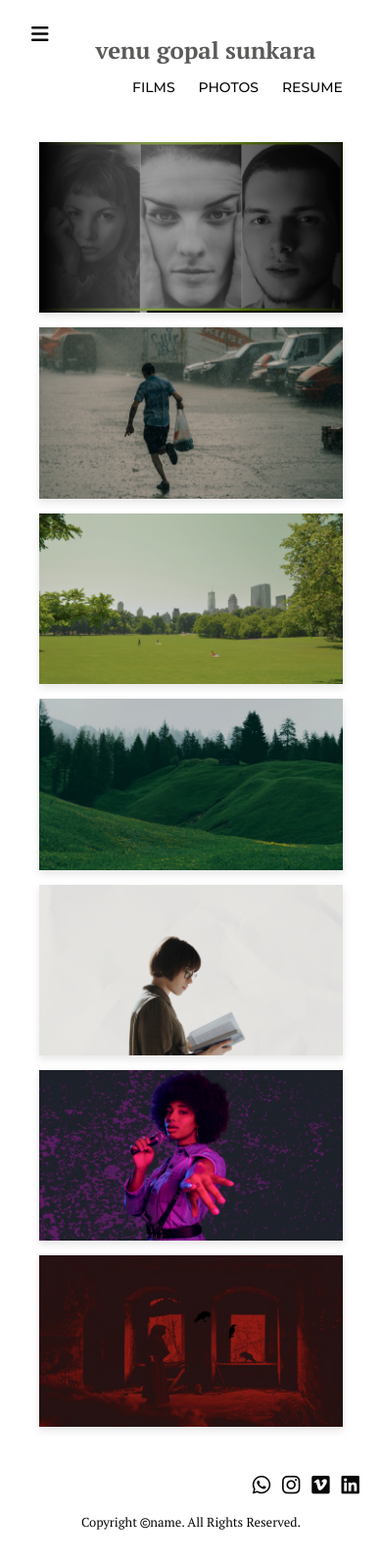
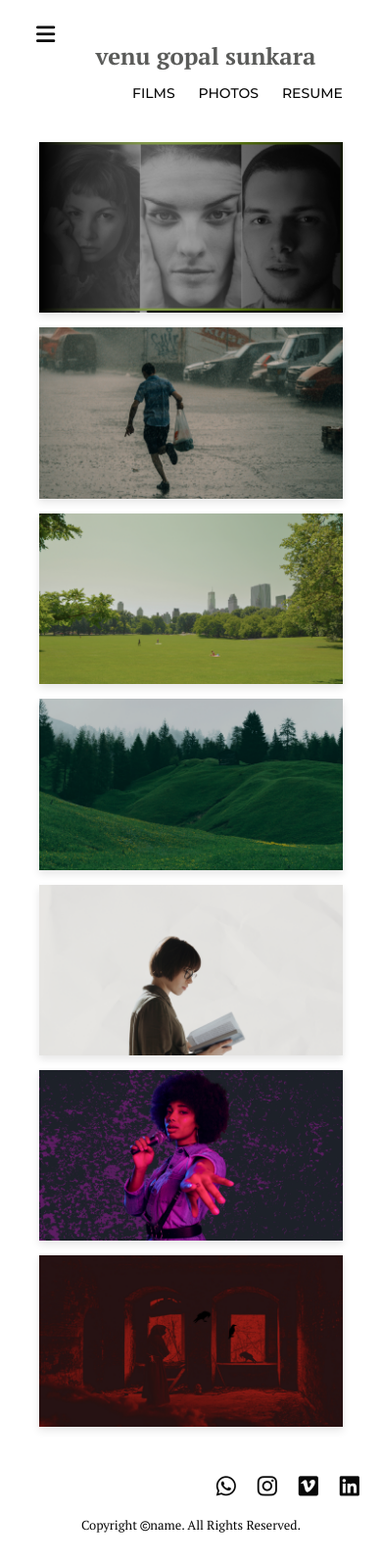
Before and after one commit to prince2404/filmmakervenu_portfolio, a Node server app: page /music in a window 390 px wide. Shown: the whole page at 98% size. Run offline with Node 20, Linux system fonts and the light colour scheme; some libraries are stand-ins or nearby versions; some web fonts are replaced.

Commit message:
portfolio-film

```diff
--- a/public/styles/style.css
+++ b/public/styles/style.css
@@ -12,12 +12,16 @@
 
 html{
     scroll-behavior: smooth;
+    overflow-x: hidden;
+    width: 100%;
 }
 
 body{
     background: #fff;
     color: #080808;
     overflow-x: hidden;
+    width: 100%;
+    position: relative;
 
 }
 
@@ -413,7 +417,7 @@ header{
     width: 100%;
     height: 100%;
     overflow: hidden;
-    background-color: rgba(255, 255, 255, 0.85);
+    background-color: rgba(255, 255, 255, 0.90);
     backdrop-filter: blur(8px);
     -webkit-backdrop-filter: blur(8px);
     transition: all 0.3s ease;
@@ -439,7 +443,7 @@ header{
 
 @media screen and (max-width: 768px) {
     .modal-content {
-        width: 75%;
+        width: 80%;
         height: 35vh;
         margin: 30% auto;
     }
@@ -1039,7 +1043,7 @@ nav .resp{
 
     nav .resp{
         display: block;
-        font-size: 20px;
+        font-size: 22px;
     }
 
     nav .sub-head ul{
@@ -1060,11 +1064,11 @@ nav .resp{
 
     .resp{
         cursor: pointer;
-        padding: 10px;
+        padding: 15px;
     }
 
     .sub-head .fa-bars{
-        margin-top: -10px;
+        margin-top: -16px;
     }
 
     .sub-head #sidemenu .fa-xmark{
@@ -1083,6 +1087,27 @@ nav .resp{
     }
     .head{
         margin-bottom: -25px;
+    }
+
+    .social-icons a{
+        font-size: 23px;
+        margin-left: 10px;
+
+    }
+
+    html{
+        scroll-behavior: smooth;
+        overflow-x: hidden;
+        width: 100%;
+    }
+
+    body{
+        background: #fff;
+        color: #080808;
+        overflow-x: hidden;
+        width: 100%;
+        position: relative;
+
     }
 
 
--- a/views/layout.ejs
+++ b/views/layout.ejs
@@ -3,6 +3,7 @@
 <head>
     <meta charset="UTF-8">
     <meta name="viewport" content="width=device-width, initial-scale=1.0">
+    <meta name="viewport" content="width=device-width, initial-scale=1.0, maximum-scale=1.0, user-scalable=no">
     <title>Portfolio</title>
     <link rel="stylesheet" href="/styles/style.css">
     <link rel="stylesheet" href="https://cdnjs.cloudflare.com/ajax/libs/font-awesome/6.7.2/css/all.min.css">
```
